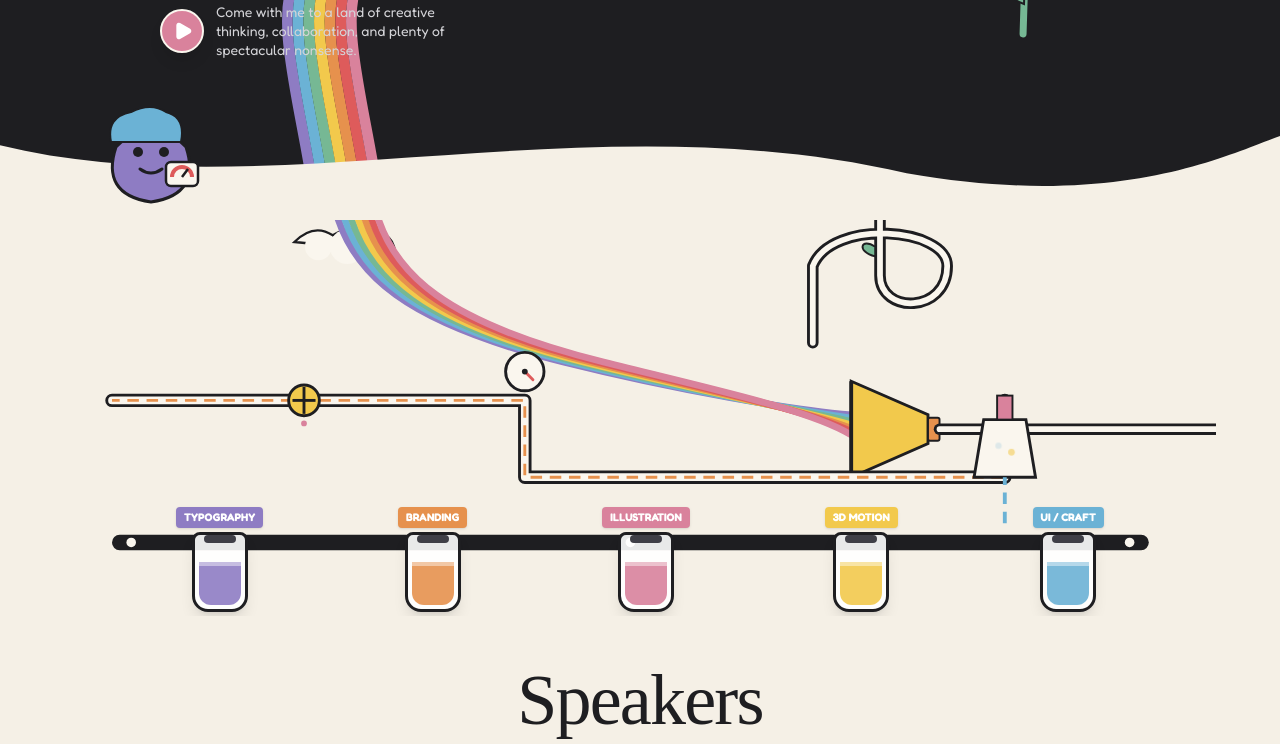
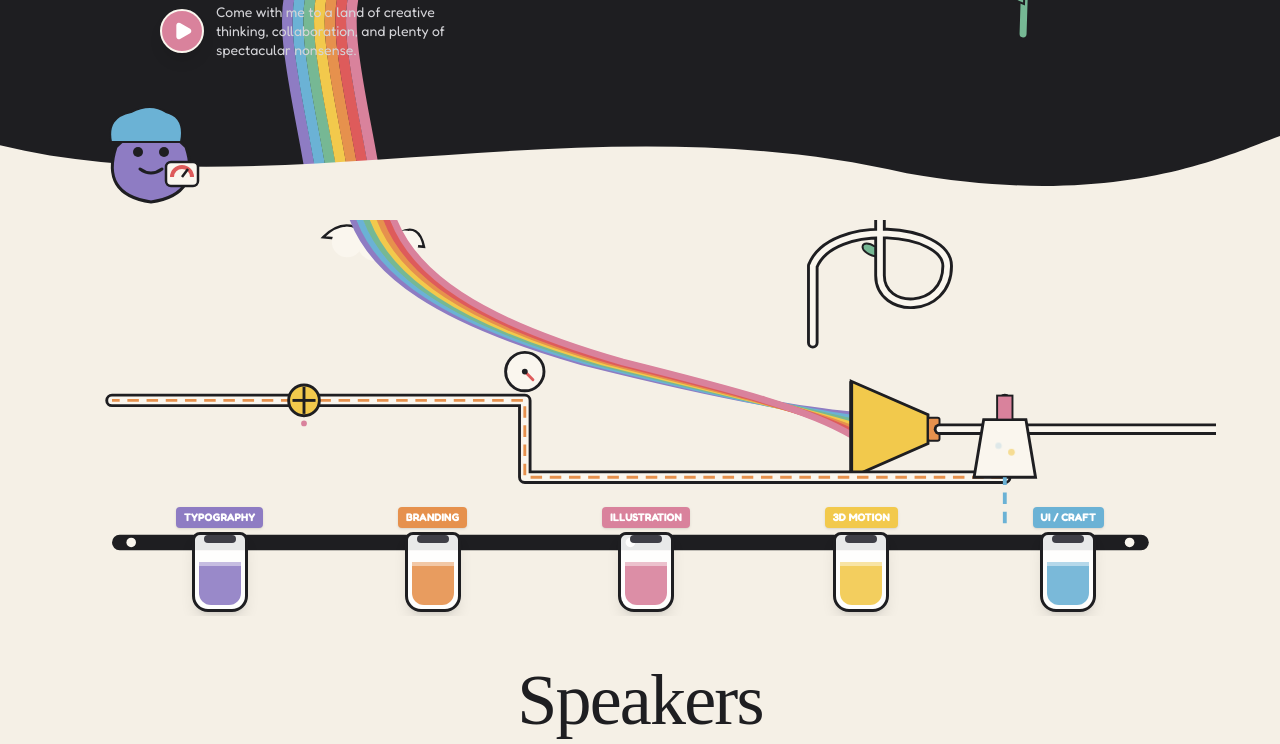
Before and after one commit to NH-Bappy/Tickets, a React (Vite) app: page / in a window 1280 px wide. Shown: the part 573-1317 px from the top of the page. Built offline with nearby package versions, Linux system fonts and the light colour scheme; a web font is replaced by a local one.

Commit message:
style: shift lower rainbow ribbon start and cloudpuff coordinates to X = 295 to perfectly meet HeroSection top rainbow ribbon exit

```diff
--- a/src/components/SpeakersSection.jsx
+++ b/src/components/SpeakersSection.jsx
@@ -52,20 +52,20 @@ export default function SpeakersSection({ onBecomeSpeaker }) {
           </motion.div>
         )}
 
-        {/* SVG Connected Pipes and Exact Horn Funnel Connection */}
+        {/* SVG Connected Pipes and Perfect Seamless Rainbow Ribbon Connection */}
         <div className="relative w-full overflow-x-auto pb-4">
           <svg className="w-full min-w-[850px] h-[380px]" viewBox="0 0 1200 380" fill="none">
 
-            {/* White Cloudpuff where Rainbow enters from the top dark section */}
-            <g transform="translate(230, -10)">
+            {/* White Cloudpuff placed EXACTLY where the top rainbow exits from HeroSection */}
+            <g transform="translate(260, -15)" className="z-20">
               <path d="M10 25 Q30 5 50 18 Q70 5 90 20 Q110 10 115 35 Z" fill="#FAF6EE" stroke="#1e1e21" strokeWidth="2.5" />
-              <circle cx="35" cy="30" r="14" fill="#FAF6EE" />
-              <circle cx="65" cy="30" r="18" fill="#FAF6EE" />
-              <circle cx="95" cy="32" r="12" fill="#FAF6EE" />
+              <circle cx="35" cy="30" r="16" fill="#FAF6EE" />
+              <circle cx="65" cy="30" r="20" fill="#FAF6EE" />
+              <circle cx="95" cy="32" r="14" fill="#FAF6EE" />
             </g>
 
             {/* CONTINUOUS 7-STRIP RAINBOW STREAM:
-                Enters from top (X = 300), passes through Cloudpuff,
+                Starts at X = 295 (matching top ribbon exit!), flows through Cloudpuff,
                 curves horizontally right under top pipe loop,
                 and streams straight into the Left Mouth of the Horizontal Horn Funnel! */}
             <g className="z-10">
@@ -73,9 +73,9 @@ export default function SpeakersSection({ onBecomeSpeaker }) {
                 <path
                   key={i}
                   d={`
-                    M ${280 + band.offset} -30
-                    C ${295 + band.offset} 50, ${360 + band.offset} 100, ${520 + band.offset} 140
-                    C ${640 + band.offset} 170, ${760 + band.offset * 0.4} 190, ${820} ${195 + band.offset * 0.5}
+                    M ${295 + band.offset} -30
+                    C ${310 + band.offset} 50, ${400 + band.offset} 100, ${540 + band.offset} 140
+                    C ${660 + band.offset} 170, ${760 + band.offset * 0.4} 190, ${820} ${195 + band.offset * 0.5}
                   `}
                   stroke={band.color}
                   strokeWidth="7"
@@ -85,20 +85,16 @@ export default function SpeakersSection({ onBecomeSpeaker }) {
               ))}
             </g>
 
-            {/* HORIZONTAL GOLDEN HORN FUNNEL: Pointing Left with open mouth on the left side! */}
+            {/* HORIZONTAL GOLDEN HORN FUNNEL */}
             <g transform="translate(820, 160)" className="z-20">
-              {/* Golden Cone Mouth pointing Left */}
               <polygon points="0,0 80,35 80,65 0,100" fill="#F2C94C" stroke="#1e1e21" strokeWidth="3" />
-              {/* Horn Rim Outline */}
               <line x1="0" y1="0" x2="0" y2="100" stroke="#1e1e21" strokeWidth="4" />
-              {/* Back Ring connectors */}
               <rect x="80" y="38" width="12" height="24" rx="2" fill="#E6914D" stroke="#1e1e21" strokeWidth="2" />
-              {/* Pipe connection leaving right side of Horn */}
               <path d="M 92 50 L 1100 50" stroke="#1e1e21" strokeWidth="12" strokeLinecap="round" />
               <path d="M 92 50 L 1100 50" stroke="#FAF6EE" strokeWidth="6" strokeLinecap="round" />
             </g>
 
-            {/* WHITE LABORATORY PIPES matching user's reference snippet layout */}
+            {/* WHITE LABORATORY PIPES */}
             {/* Top Loop Pipe above Rainbow */}
             <path
               d="M 850 -20 L 850 50 C 850 90, 920 90, 920 40 C 920 0, 800 -10, 780 40 L 780 120"
```
